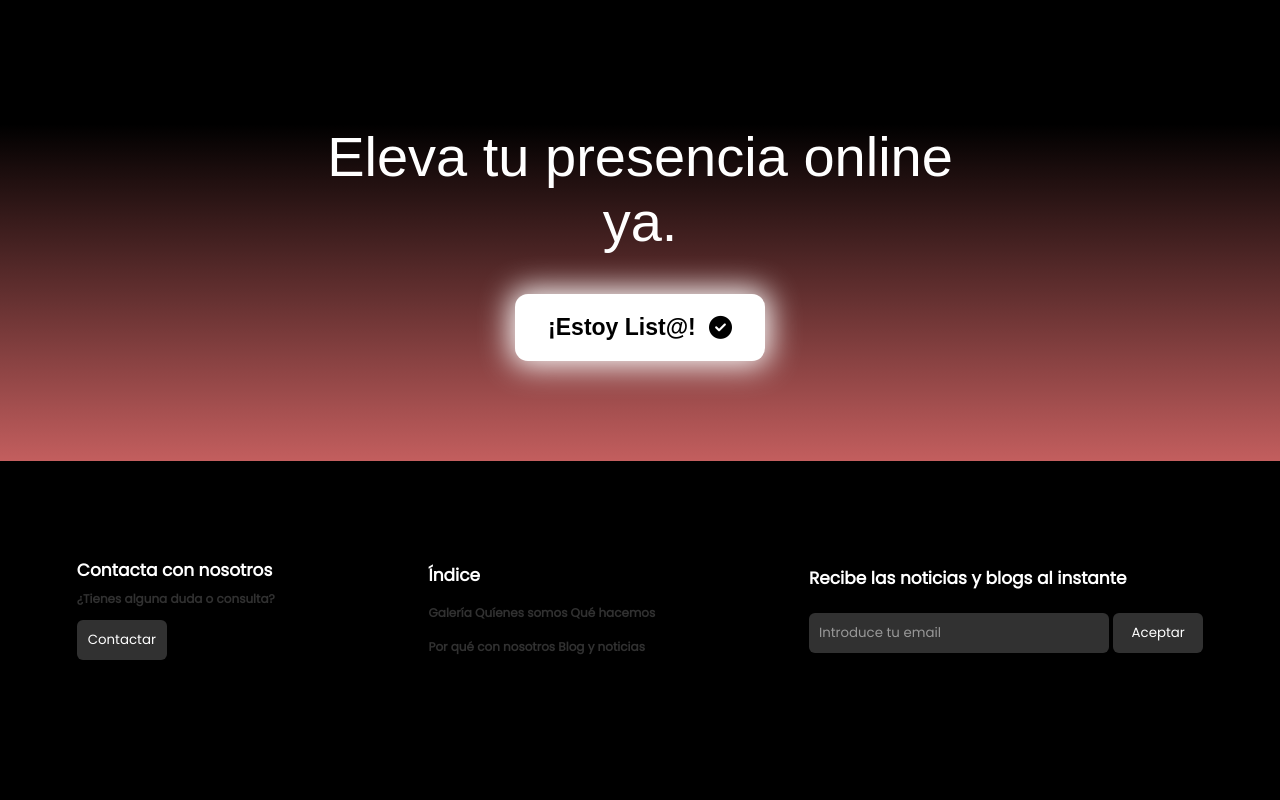
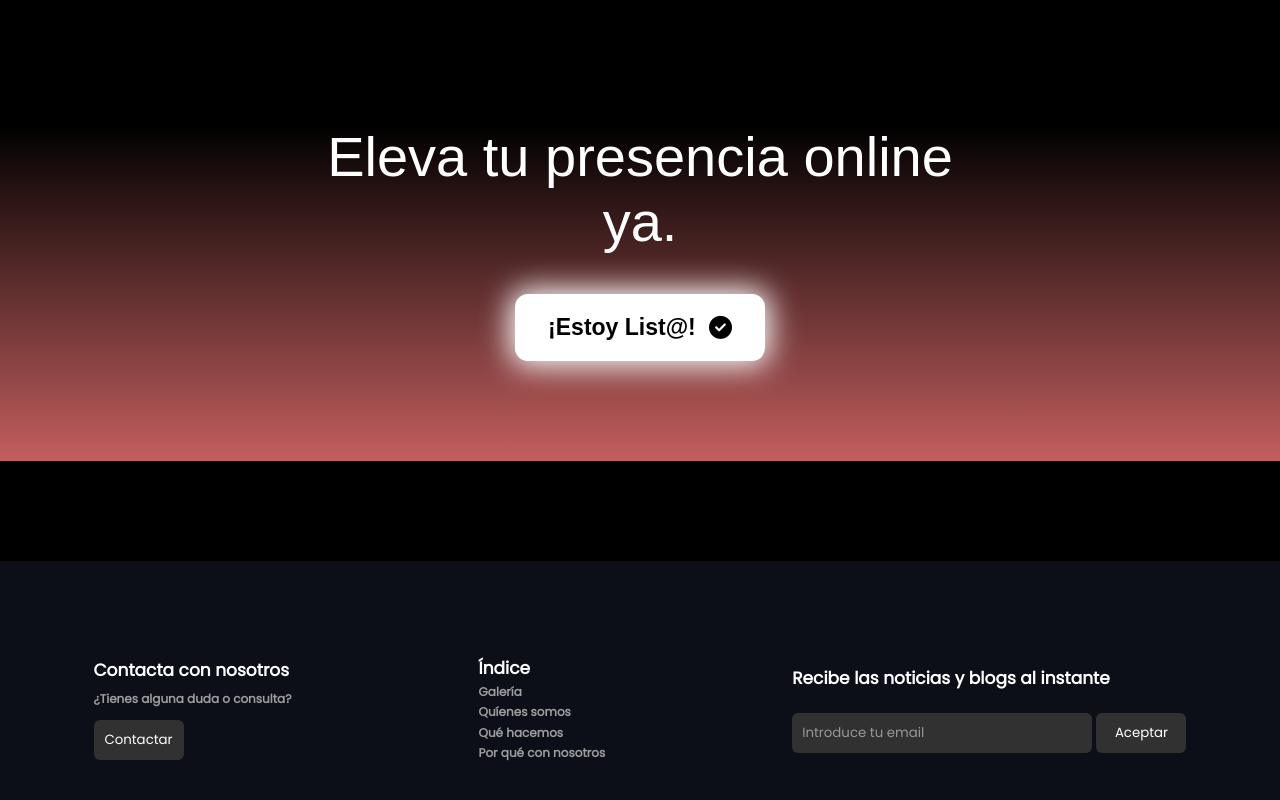
Before and after one commit to Tux3er-Isma/PymeWebTeam, an Astro site: page / in a window 1280 px wide. Shown: the part 5107-5907 px from the top of the page. Before the commit the page ends 5863 px from the top, so only its background shows below. Built offline with nearby package versions, Linux system fonts and the light colour scheme; Astro itself is replaced by a stand-in of ours; a script that the page names is missing.

Commit message:
🎨 Dividing page index

```diff
--- a/src/components/Footer/Footer.astro
+++ b/src/components/Footer/Footer.astro
@@ -10,8 +10,10 @@
     </aside>
     <aside class="footer__aside">
         <h2 class="footer__aside__title">Índice</h2>
-        <a class="footer__aside__subtitle">Galería Quíenes somos Qué hacemos</a>
-        <a class="footer__aside__subtitle">Por qué con nosotros Blog y noticias</a>
+        <a class="footer__aside__subtitle">Galería</a>
+        <a class="footer__aside__subtitle">Quíenes somos</a>
+        <a class="footer__aside__subtitle">Qué hacemos</a>
+        <a class="footer__aside__subtitle">Por qué con nosotros</a>
     </aside>
     <aside class="footer__aside">
         <h2 class="footer__aside__title">Recibe las noticias y blogs al instante</h2>
@@ -24,11 +26,13 @@
 
 <style lang="scss">
     .footer{
+        margin-top: 100px;
         display: flex;
         justify-content: space-around;
         align-items: center;
         width: 100vw;
         height: 295px;
+        background-color: #0c0f18;
 
         &__aside{
             display: flex;
@@ -45,7 +49,7 @@
             &__subtitle{
                 font-size: 12px;
                 font-weight: 600;
-                color: #313131;
+                color: #9d9d9d;
 
                 &:hover{
                     cursor: pointer;
```
